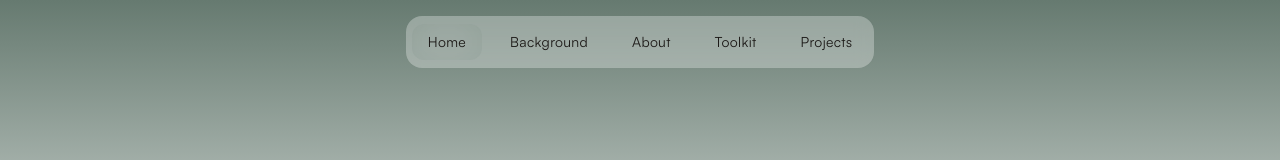
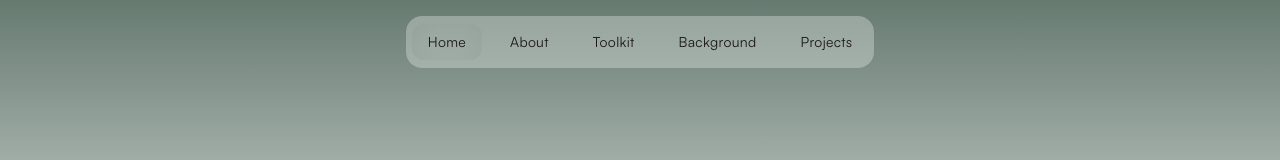
Before and after one commit to eimcharles/eimcharles.github.io, a React (Vite) app: page / in a window 1280 px wide. Shown: the top 160 px of the page. Built offline with nearby package versions, Linux system fonts and the light colour scheme; a web font is replaced by a local one.

Commit message:
chore(navbar): reorder navigation items.

```diff
--- a/src/data/navbarData.js
+++ b/src/data/navbarData.js
@@ -1,7 +1,7 @@
 export const navigationItems = [
   {linkName: 'Home', href: '#home'},
-  {linkName: 'Background', href: '#background'},
   {linkName: 'About', href: '#about'},
   {linkName: 'Toolkit', href: '#toolkit'},
+  {linkName: 'Background', href: '#background'},
   {linkName: 'Projects', href: '#projects'},
 ];
```
